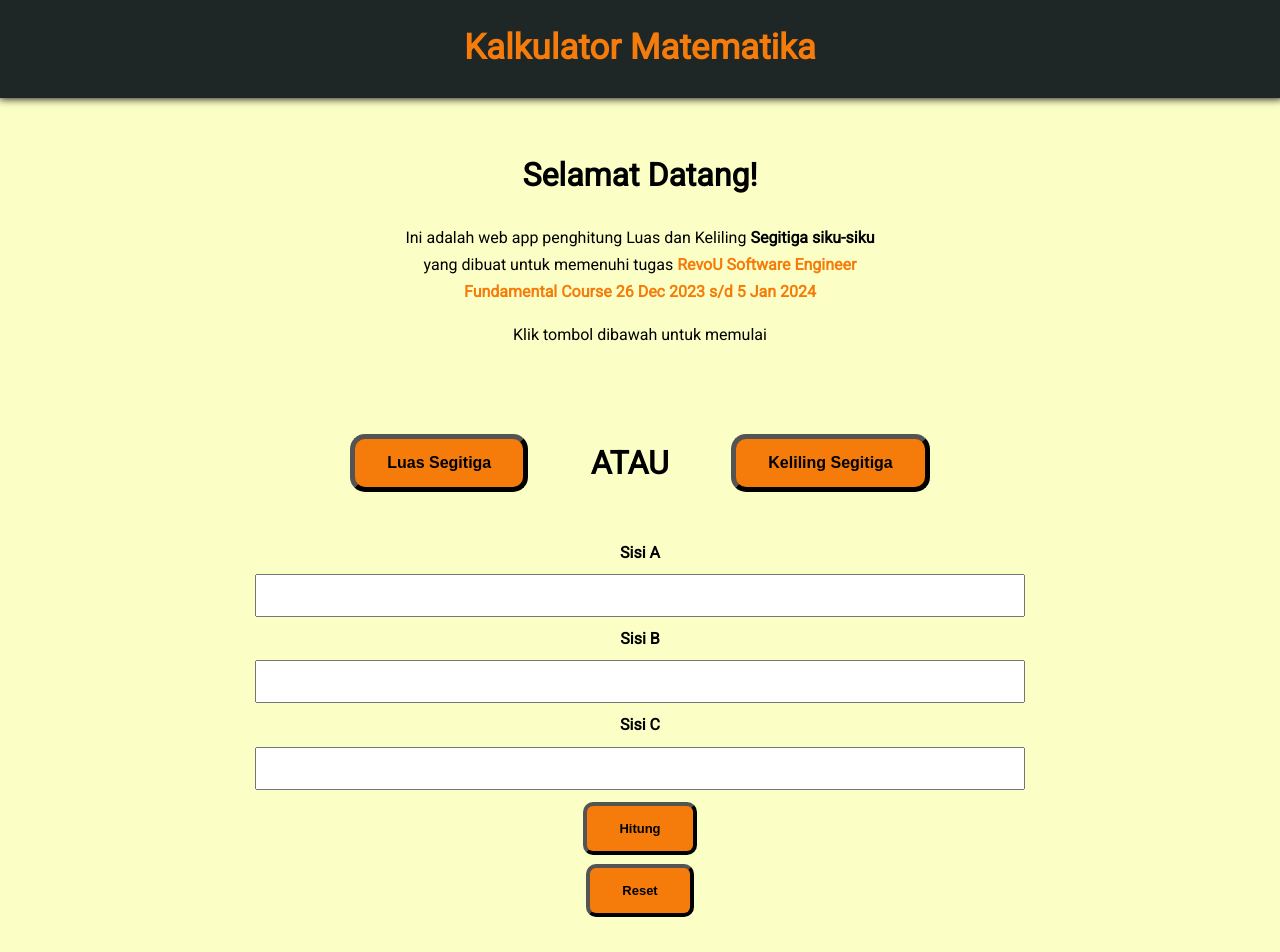
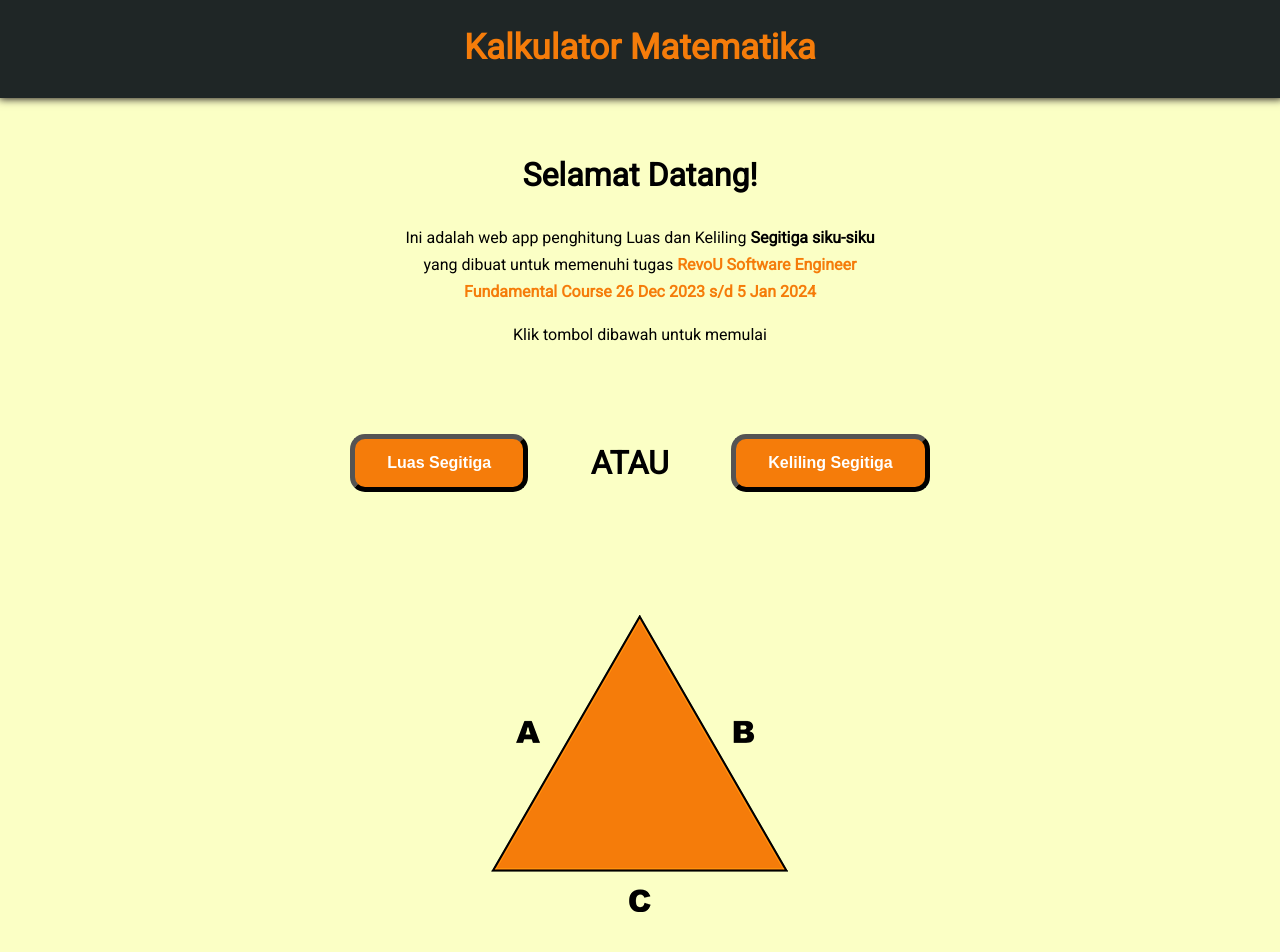
Before and after one commit to revou-fundamental-course/25-dec-23-Aldimilan, a plain HTML site: page index.html in a window 1280 px wide. Shown: the top 952 px of the page. Drawn offline with Linux system fonts and the light colour scheme.

Commit message:
tampilan UI

```diff
--- a/css/style.css
+++ b/css/style.css
@@ -41,10 +41,10 @@ body{
 }
 .button {
     border-radius: 15px;
-    background-color: hsl(29, 92%, 50%);;
+    background-color: #f57c0a;
     border-color: #000000;
     border-width: 5px;
-    color: black;
+    color: white;
     padding: 15px 32px;
     text-align: center;
     display: inline-block;
@@ -55,20 +55,21 @@ body{
 }
 .button:hover {
     border-radius: 15px;
-    background-color: #000000;
-    color: hsl(29, 92%, 50%);
+    background-color: #fdb631;
+    color: #000000;
     padding: 15px 32px;
     text-align: center;
     display: inline-block;
     font-size: 16px;
+    cursor: pointer;
 }
 
 .buttonb {
     border-radius: 10px;
-    background-color: hsl(29, 92%, 50%);;
+    background-color: #f57c0a;
     border-color: #000000;
     border-width: 4px;
-    color: black;
+    color: white;
     padding: 15px 32px;
     margin-top: 10px;
     margin: 2%;
@@ -81,8 +82,8 @@ body{
 }
 .buttonb:hover {
     border-radius: 10px;
-    background-color: #000000;
-    color: hsl(29, 92%, 50%);
+    background-color: #fdb631;
+    color: #0a0805;
     padding: 15px 32px;
     text-align: center;
     display: inline-block;
@@ -104,10 +105,17 @@ body{
     text-align: center;
     font-weight: bold;
     justify-items: center;
-    margin-top: 100px;
+    margin-left: auto;
+    margin-right: auto;
+}
+
+.image-container{
+    display: block;
+    margin-inline-start: 20px;
+    margin-inline-end: 20px;
+    margin-top: 200px;
     margin-bottom: 50px;
-    margin-inline-start: 20%;
-    margin-inline-end: 20%;
+
 
 }
 
--- a/index.html
+++ b/index.html
@@ -29,8 +29,8 @@
 
   <div class="list-container">
     <!-- Luas Segitiga -->
-    <div>
-      <img src="" alt="">
+    <div class="image-container">
+      <img src="img/luas.png" alt="Luas Segitiga">
     </div>
     <div class="input-container">
       <label for="sisia">Sisi A</label>
@@ -55,8 +55,9 @@
   </div>
   <div class="list-container">
     <!-- Keliling Segitiga -->
-    <div>
-      <img src="" alt="">
+
+    <div class="image-container">
+      <img src="img/keliling.png" alt="Keliling Segitiga">
 
     </div>
     <div class="input-container">
```
Also changed, not shown: img/keliling.png (added), img/luas.png (added).
